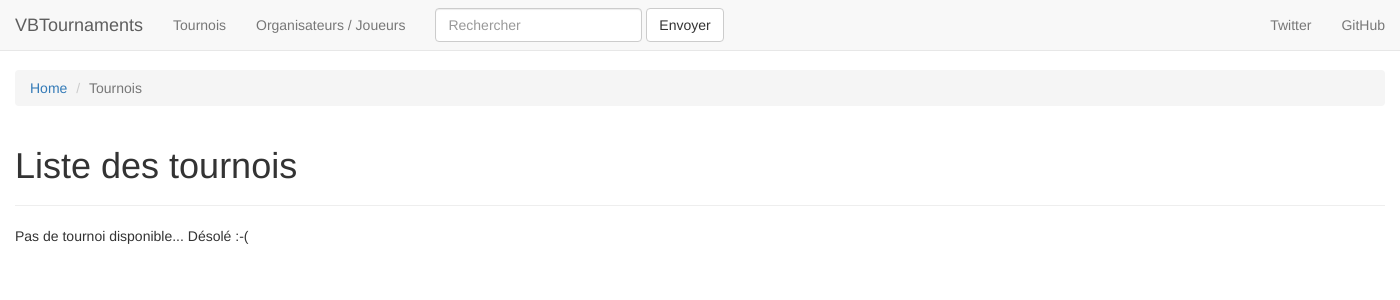
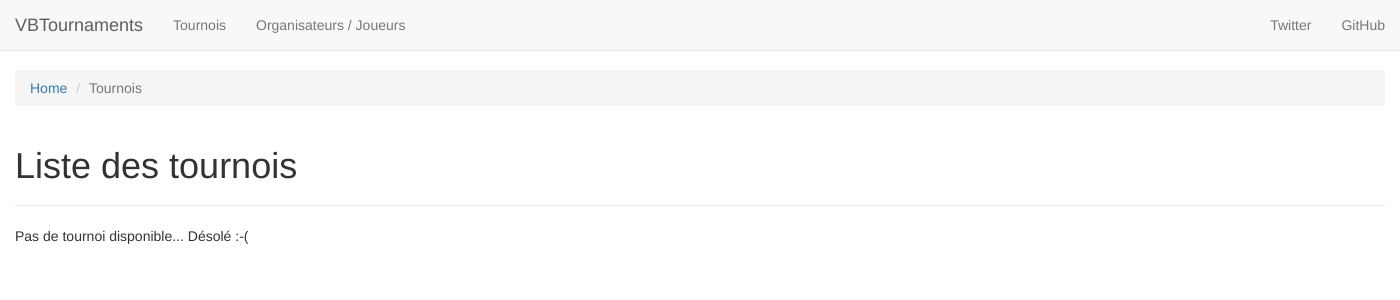
Before and after one commit to hbuyse/VBTournaments, a Django app: page /tournaments/ in a window 1400 px wide. Shown: the top 300 px of the page. Run offline with Django 3.2, Linux system fonts and the light colour scheme; data that the repository does not hold is empty; some libraries are stand-ins or nearby versions.

Commit message:
No search bar

```diff
--- a/templates/navbar.html
+++ b/templates/navbar.html
@@ -29,12 +29,12 @@
 {#                     </ul> #}
 {#                 </li> #}
             </ul>
-            <form class="navbar-form navbar-left" role="search">
-                <div class="form-group">
-                    <input class="form-control" placeholder="Rechercher" type="text">
-                </div>
-                <button type="submit" class="btn btn-default">Envoyer</button>
-            </form>
+{#             <form class="navbar-form navbar-left" role="search"> #}
+{#                 <div class="form-group"> #}
+{#                     <input class="form-control" placeholder="Rechercher" type="text"> #}
+{#                 </div> #}
+{#                 <button type="submit" class="btn btn-default">Envoyer</button> #}
+{#             </form> #}
             <ul class="nav navbar-nav navbar-right">
                 <li><a target="_blank" href="https://twitter.com">Twitter</a></li>
                 <li><a target="_blank" href="https://github.com/hbuyse/VBTournaments">GitHub</a></li>
```
